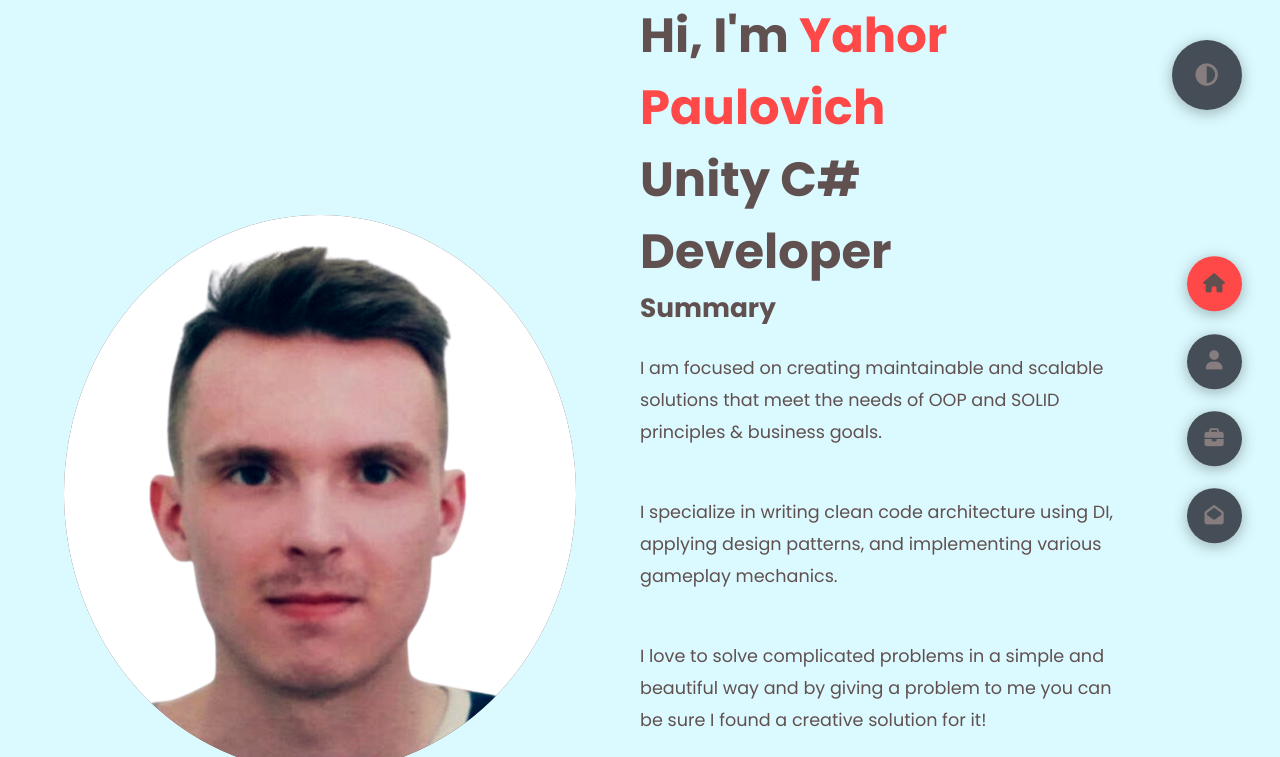
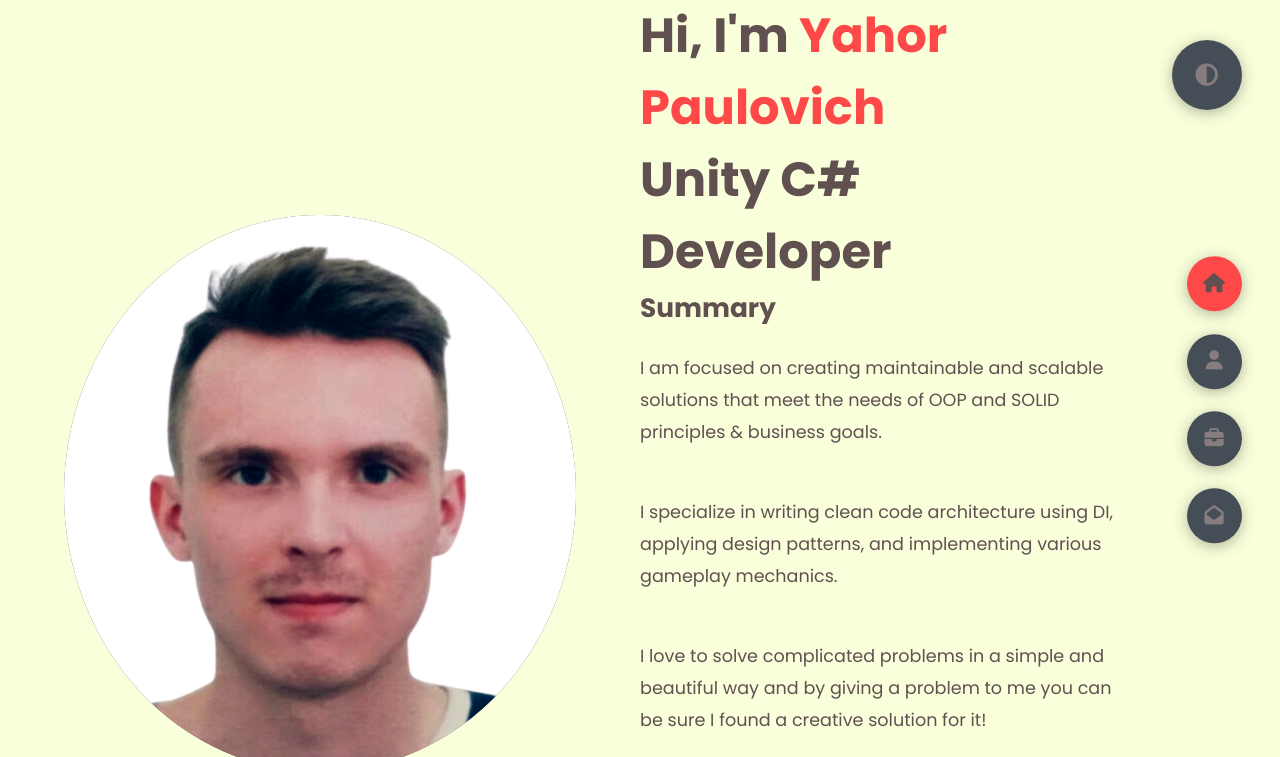
Before and after one commit to YahorPaulovich/Portfolio, a plain HTML site: page index.html in a window 1280 px wide. Both pictures are taken after a click on the element 1206 px from the left and 75 px from the top of the page. Shown: the top 757 px of the page. Drawn offline with Linux system fonts and the light colour scheme.

Commit message:
The background has been changed

```diff
--- a/styles/style.css
+++ b/styles/style.css
@@ -23,7 +23,7 @@
 }
 
 .light-mode {
-  --color-primary: #dbfaff;
+  --color-primary: #faffdb;
   --color-secondary: #ff4848;
   --color-white: #615050;
   --color-black: #000;
```
